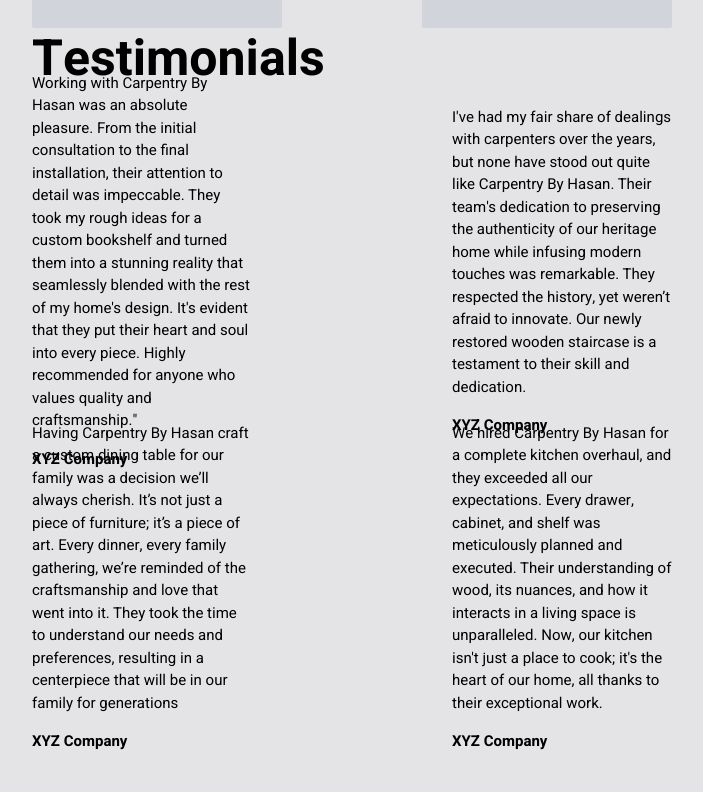
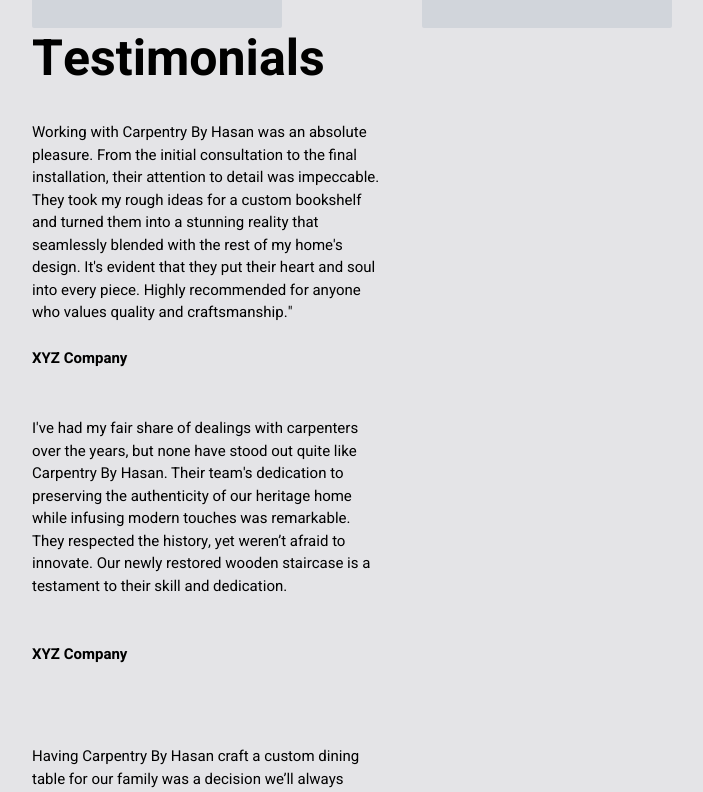
Before and after one commit to VahapCanDongel/carpentrybyhasan, a React (Vite) app: page / in a window 1280 px wide. Shown: the part 2240-3032 px from the top of the page, without its empty margins (288-991 px from the left). Built offline with nearby package versions, Linux system fonts and the light colour scheme.

Commit message:
changed testimonials

```diff
--- a/src/sections/Testimonials.jsx
+++ b/src/sections/Testimonials.jsx
@@ -6,37 +6,39 @@ export default function Testimonials() {
                 Testimonials
             </div>
 
-            <div className="flex flex-col gap-4 mr-auto justify-between w-full mt-6">
-                <div className="flex gap-[200px]  w-full sm:flex-col sm:justify-center sm:items-center justify-start">
-                    <div className="w-[350px] h-[300px] rounded-sm flex flex-col justify-center items-center text-[15px] ">
+            <div className="flex flex-wrap gap-4 mr-auto justify-between w-full mt-6">
+                <div className="w-[350px] h-[280px] rounded-sm flex flex-col justify-between items-center text-[15px] ">
+                    <div>
                         Working with Carpentry By Hasan was an absolute pleasure. From the initial consultation to the final installation, their attention to detail was impeccable. They took my rough ideas for a custom bookshelf and turned them into a stunning reality that seamlessly blended with the rest of my home's design. It's evident that they put their heart and soul into every piece. Highly recommended for anyone who values quality and craftsmanship."
 
-                        <div className="mr-auto font-bold mt-4">XYZ Company</div>
+                    </div>
+
+                    <div className="mr-auto font-bold mt-4 mb-8">XYZ Company</div>
 
 
+                </div>
+                <div className="w-[350px] h-[280px] rounded-sm flex flex-col justify-between items-center text-[15px] ">
+                    <div>
+                        I've had my fair share of dealings with carpenters over the years, but none have stood out quite like Carpentry By Hasan. Their team's dedication to preserving the authenticity of our heritage home while infusing modern touches was remarkable. They respected the history, yet weren’t afraid to innovate. Our newly restored wooden staircase is a testament to their skill and dedication.
                     </div>
-                    <div className="w-[350px] h-[300px] rounded-sm flex flex-col justify-center items-center text-[15px] ">
-                        I've had my fair share of dealings with carpenters over the years, but none have stood out quite like Carpentry By Hasan. Their team's dedication to preserving the authenticity of our heritage home while infusing modern touches was remarkable. They respected the history, yet weren’t afraid to innovate. Our newly restored wooden staircase is a testament to their skill and dedication.
 
-                        <div className="mr-auto font-bold mt-4">XYZ Company</div>
-                    </div>
+                    <div className="mr-auto font-bold mt-4 mb-8">XYZ Company</div>
                 </div>
 
-                <div className="flex gap-[200px]  w-full sm:flex-col sm:justify-center sm:items-center justify-start">
-                    <div className="w-[350px] h-[300px] rounded-sm flex flex-col justify-center items-center text-[15px] ">
-                        Having Carpentry By Hasan craft a custom dining table for our family was a decision we’ll always cherish. It’s not just a piece of furniture; it’s a piece of art. Every dinner, every family gathering, we’re reminded of the craftsmanship and love that went into it. They took the time to understand our needs and preferences, resulting in a centerpiece that will be in our family for generations
+                <div className="w-[350px] h-[280px] rounded-sm flex flex-col justify-between items-center text-[15px] mt-8">
+                    <div>
+                        Having Carpentry By Hasan craft a custom dining table for our family was a decision we’ll always cherish. It’s not just a piece of furniture; it’s a piece of art. Every dinner, every family gathering, we’re reminded of the craftsmanship and love that went into it. They took the time to understand our needs and preferences, resulting in a centerpiece that will be in our family for generations.
+                    </div>
 
-                        <div className="mr-auto font-bold mt-4">XYZ Company</div>
+                    <div className="mr-auto font-bold mt-4 mb-8">XYZ Company</div>
 
 
+                </div>
+                <div className="w-[350px] h-[280px] rounded-sm flex flex-col justify-between items-center text-[15px] mt-8">
+                    <div>
+                        We hired Carpentry By Hasan for a complete kitchen overhaul, and they exceeded all our expectations. Every drawer, cabinet, and shelf was meticulously planned and executed. Their understanding of wood, its nuances, and how it interacts in a living space is unparalleled. Now, our kitchen isn't just a place to cook; it's the heart of our home, all thanks to their exceptional work.
                     </div>
-                    <div className="w-[350px] h-[300px] rounded-sm flex flex-col justify-center items-center text-[15px] ">
-                        We hired Carpentry By Hasan for a complete kitchen overhaul, and they exceeded all our expectations. Every drawer, cabinet, and shelf was meticulously planned and executed. Their understanding of wood, its nuances, and how it interacts in a living space is unparalleled. Now, our kitchen isn't just a place to cook; it's the heart of our home, all thanks to their exceptional work.
-
-                        <div className="mr-auto font-bold mt-4">XYZ Company</div>
-
-
-                    </div>
+                    <div className="mr-auto font-bold mt-4 mb-8">XYZ Company</div>
                 </div>
             </div>
 
```
